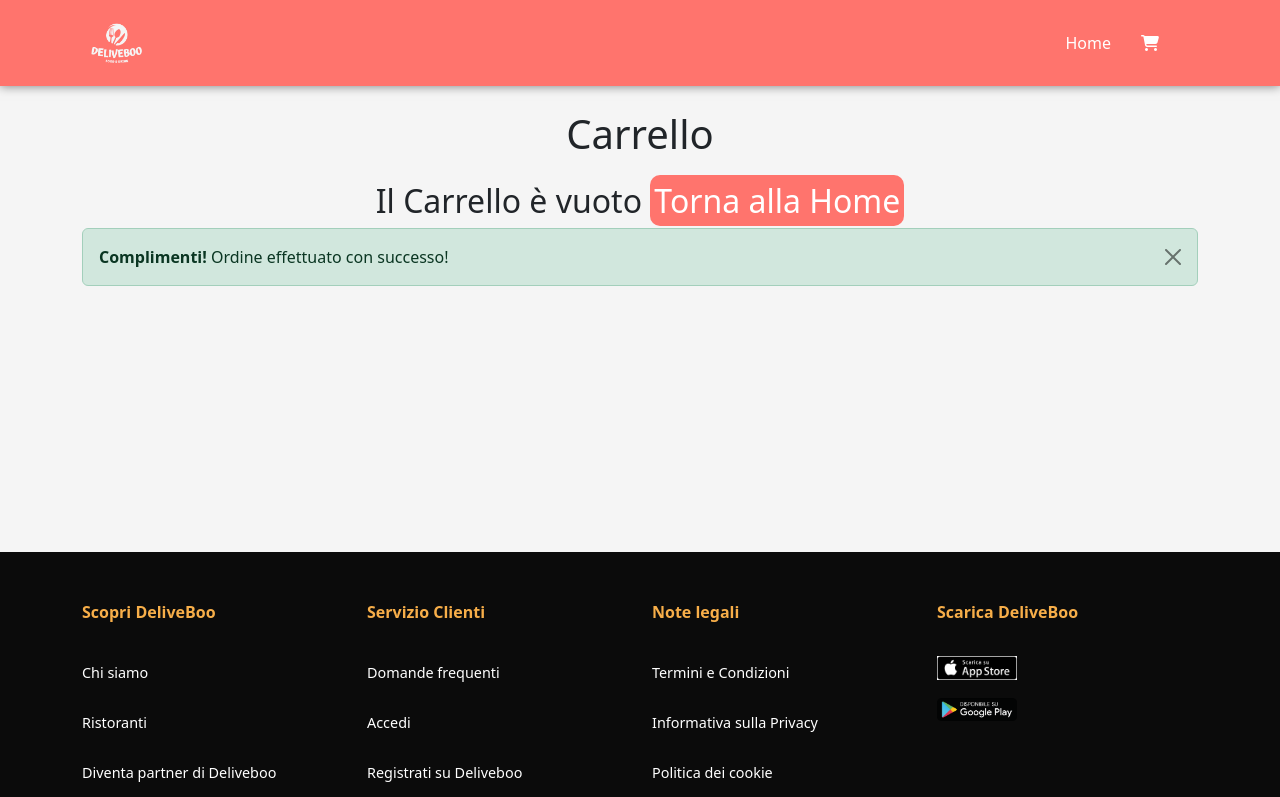
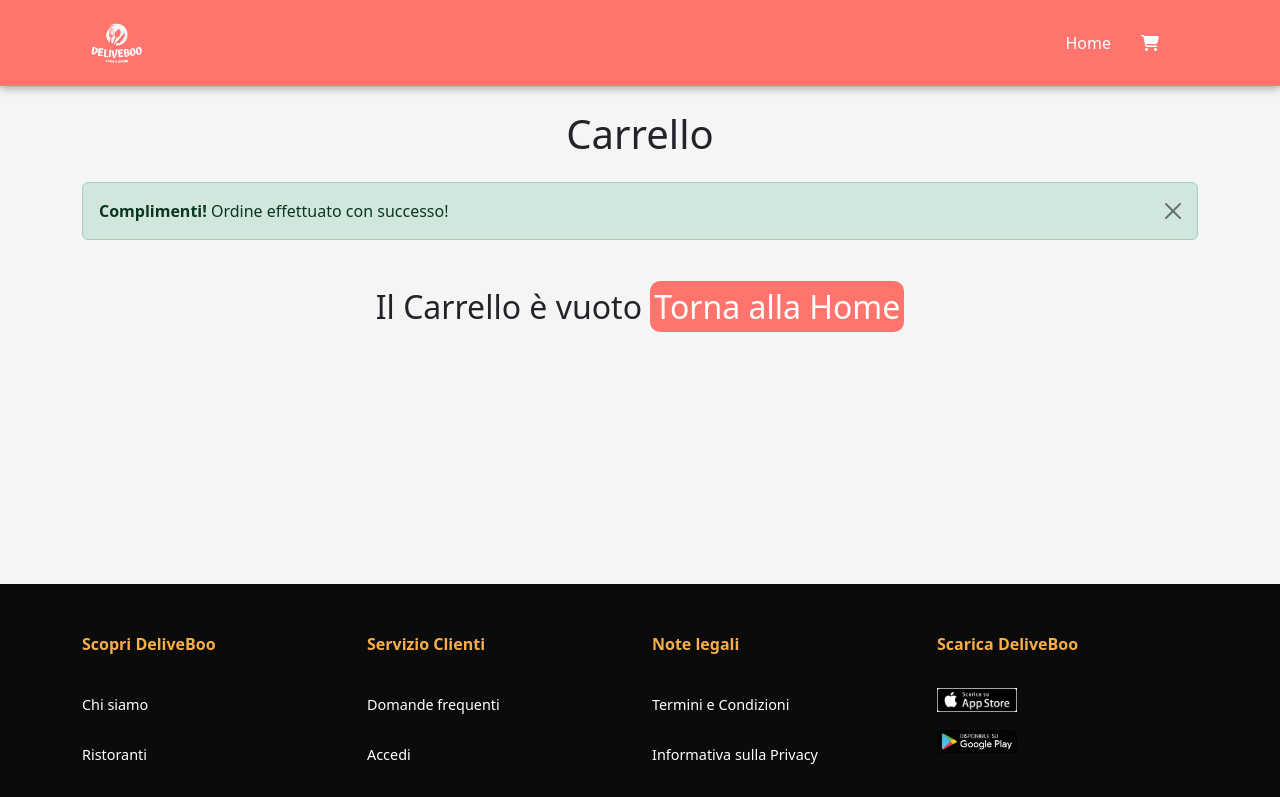
Before and after one commit to RicchiutiLucia/front-DeliveBoo, a Vue app: page /cart in a window 1280 px wide. Shown: the top 797 px of the page. Built offline with nearby package versions, Linux system fonts and the light colour scheme.

Commit message:
stile successo pagamento

```diff
--- a/src/pages/Cart.vue
+++ b/src/pages/Cart.vue
@@ -26,14 +26,15 @@
 
         </div>
         <div v-else>
-            <h2 class="text-center">Il Carrello è vuoto <router-link class="ms-btn text-decoration-none p-1"
+            <div class="alert alert-success alert-dismissible fade show my-2">
+                <strong>Complimenti!</strong> Ordine effettuato con successo!
+                <button type="button" class="btn-close" data-bs-dismiss="alert"></button>
+            </div>
+            <h2 class="text-center mt-5">Il Carrello è vuoto <router-link class="ms-btn text-decoration-none p-1"
                     :to="{ name: 'home' }">Torna
                     alla
                     Home</router-link></h2>
-                    <div class="alert alert-success alert-dismissible fade show">
-                        <strong>Complimenti!</strong> Ordine effettuato con successo!
-                        <button type="button" class="btn-close" data-bs-dismiss="alert"></button>
-                    </div>
+
         </div>
     </div>
 
```
